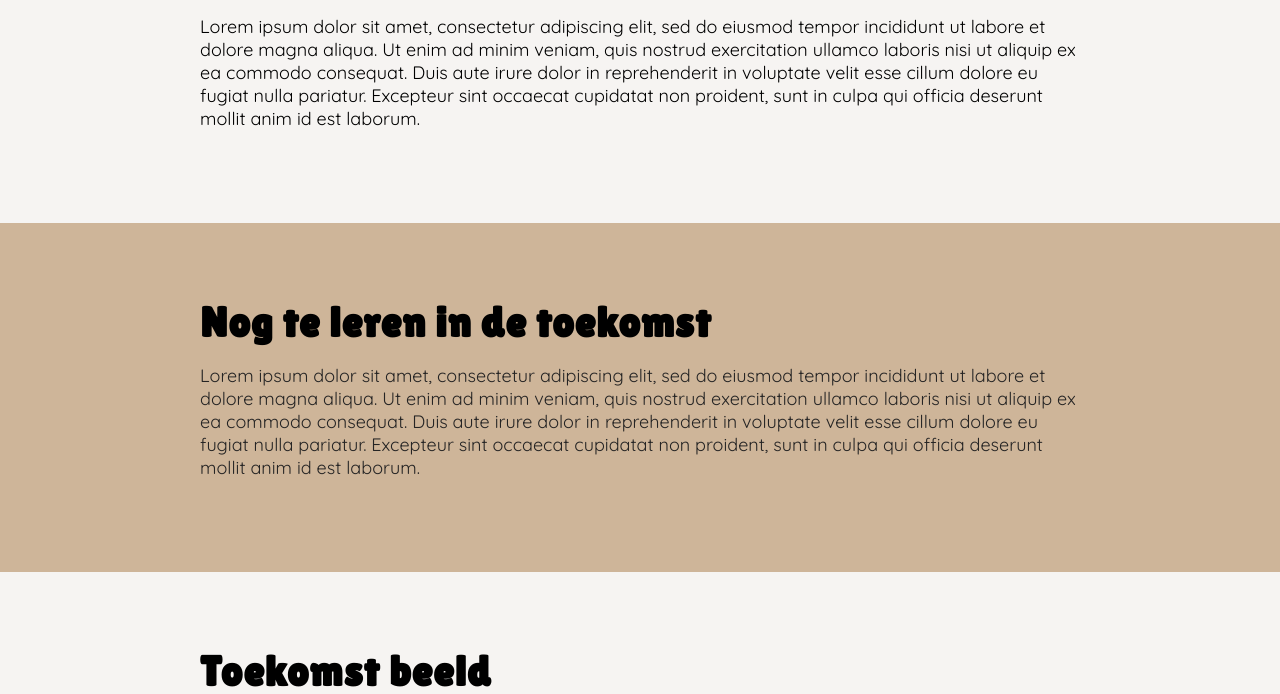
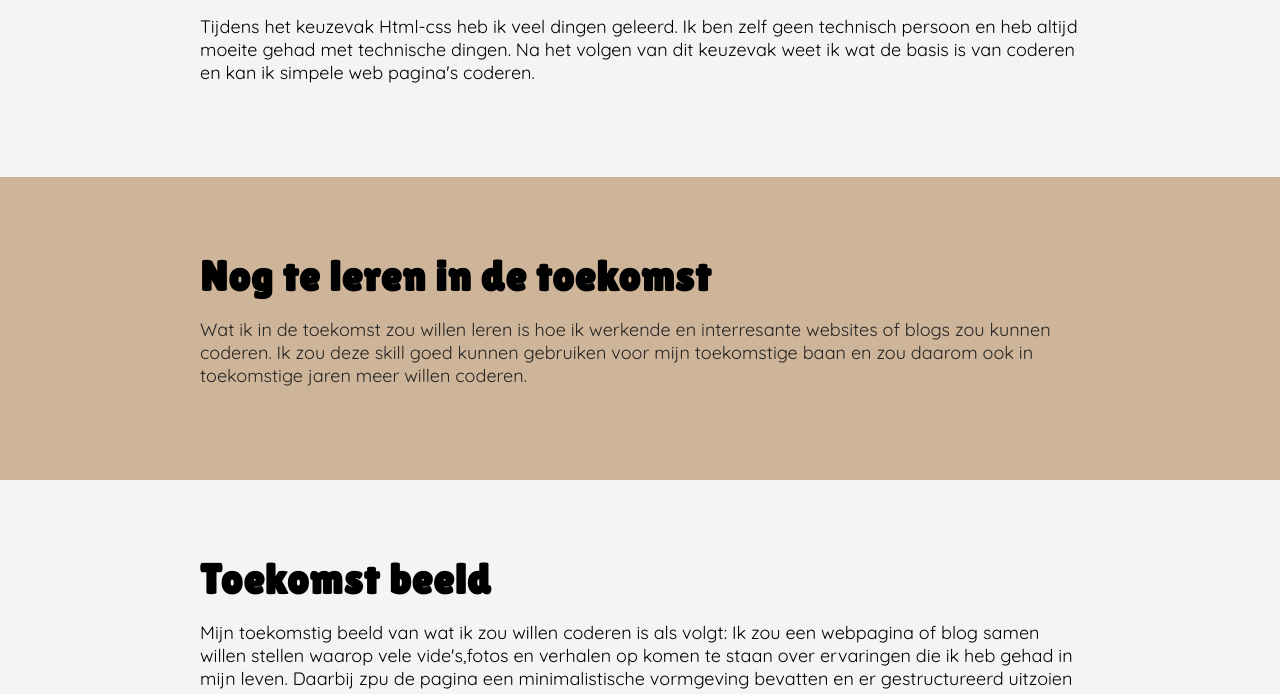
Before and after one commit to Andreaa-P/html-css, a plain HTML site: page les-07/les07.html in a window 1280 px wide. Shown: the part 666-1360 px from the top of the page. Drawn offline with Linux system fonts and the light colour scheme.

Commit message:
Update les07.html

```diff
--- a/les-07/les07.html
+++ b/les-07/les07.html
@@ -16,18 +16,18 @@
         <main>
             <section id="learned">
                 <h2>Wat ik heb geleerd</h2>
-                <p>Lorem ipsum dolor sit amet, consectetur adipiscing elit, sed do eiusmod tempor incididunt ut labore et dolore magna aliqua. Ut enim ad minim veniam, quis nostrud exercitation ullamco laboris nisi ut aliquip ex ea commodo consequat. Duis aute irure dolor in reprehenderit in voluptate velit esse cillum dolore eu fugiat nulla pariatur. Excepteur sint occaecat cupidatat non proident, sunt in culpa qui officia deserunt mollit anim id est laborum.</p>
+                <p> Tijdens het keuzevak Html-css heb ik veel dingen geleerd. Ik ben zelf geen technisch persoon en heb altijd moeite gehad met technische dingen. Na het volgen van dit keuzevak weet ik wat de basis is van coderen en kan ik simpele web pagina's coderen.  </p>
             </section>
 
             <section id="learn">
                 <h2>Nog te leren in de toekomst</h2>
-                <p>Lorem ipsum dolor sit amet, consectetur adipiscing elit, sed do eiusmod tempor incididunt ut labore et dolore magna aliqua. Ut enim ad minim veniam, quis nostrud exercitation ullamco laboris nisi ut aliquip ex ea commodo consequat. Duis aute irure dolor in reprehenderit in voluptate velit esse cillum dolore eu fugiat nulla pariatur. Excepteur sint occaecat cupidatat non proident, sunt in culpa qui officia deserunt mollit anim id est laborum.</p>
+                <p> Wat ik in de toekomst zou willen leren is hoe ik werkende en interresante websites of blogs zou kunnen coderen. Ik zou deze skill goed kunnen gebruiken voor mijn toekomstige baan en zou daarom ook in toekomstige jaren meer willen coderen. </p>
             </section>
 
 
             <section id="improve">
                 <h2>Toekomst beeld</h2>
-                <p>Lorem ipsum dolor sit amet, consectetur adipiscing elit, sed do eiusmod tempor incididunt ut labore et dolore magna aliqua. Ut enim ad minim veniam, quis nostrud exercitation ullamco laboris nisi ut aliquip ex ea commodo consequat. Duis aute irure dolor in reprehenderit in voluptate velit esse cillum dolore eu fugiat nulla pariatur. Excepteur sint occaecat cupidatat non proident, sunt in culpa qui officia deserunt mollit anim id est laborum.</p>
+                <p> Mijn toekomstig beeld van wat ik zou willen coderen is als volgt: Ik zou een webpagina of blog samen willen stellen waarop vele vide's,fotos en verhalen op komen te staan over ervaringen die ik heb gehad in mijn leven. Daarbij zpu de pagina een minimalistische vormgeving bevatten en er gestructureerd uitzoien</p>
             </section>
         </main>
     </body>
```
